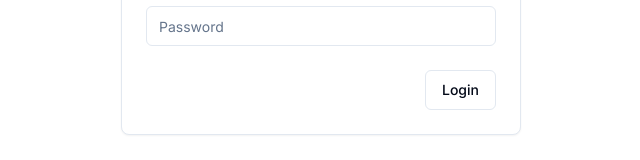
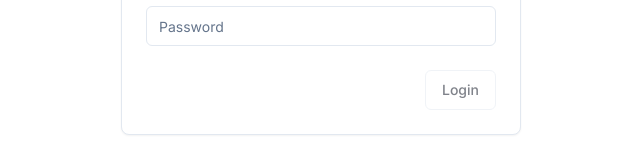
Before and after one commit to itskaramaman/next-sharing, a Next.js app: page /login in a window 1280 px wide. Shown: the part 427-587 px from the top of the page, without its empty margins (319-959 px from the left). Built offline with nearby package versions, Linux system fonts and the light colour scheme.

Commit message:
login func completed with jwt

```diff
--- a/package.json
+++ b/package.json
@@ -29,6 +29,7 @@
   },
   "devDependencies": {
     "@types/bcryptjs": "^2.4.6",
+    "@types/jsonwebtoken": "^9.0.6",
     "@types/node": "^20",
     "@types/react": "^18",
     "@types/react-dom": "^18",
--- a/src/app/api/users/login/route.ts
+++ b/src/app/api/users/login/route.ts
@@ -12,15 +12,15 @@ export async function POST(request: NextRequest) {
     const { email, password } = reqBody;
 
     // check if user exists
-    const user = await User.findOne(email);
+    const user = await User.findOne({ email });
 
     if (!user) {
-      return NextResponse.json({ error: "User does not exists", staus: 400 });
+      return NextResponse.json({ error: "User does not exists", status: 400 });
     }
 
-    const validPassword = bcryptjs.compare(password, user.password);
+    const validPassword = await bcryptjs.compare(password, user.password);
     if (!validPassword) {
-      return NextResponse.json({ error: "Invalid Password", staus: 400 });
+      return NextResponse.json({ error: "Invalid Password", status: 400 });
     }
 
     // create token data
@@ -38,6 +38,7 @@ export async function POST(request: NextRequest) {
     const response = NextResponse.json({
       message: "Login Successful",
       success: true,
+      status: 200,
     });
 
     response.cookies.set("token", token, { httpOnly: true });
--- a/src/app/login/page.tsx
+++ b/src/app/login/page.tsx
@@ -1,7 +1,8 @@
 "use client";
 
 import Link from "next/link";
-
+import LoadingBall from "@/components/ui/Loading";
+import { useToast } from "@/components/ui/use-toast";
 import {
   Card,
   CardContent,
@@ -13,12 +14,49 @@ import {
 import { Button } from "@/components/ui/button";
 import { Input } from "@/components/ui/input";
 import { Label } from "@/components/ui/label";
-import { useState } from "react";
+import { useEffect, useState } from "react";
+import { useRouter } from "next/navigation";
+import axios from "axios";
 
 export default function LoginPage() {
+  const router = useRouter();
+  const { toast } = useToast();
   const [user, setUser] = useState({ email: "", password: "" });
 
-  const onLogin = async () => {};
+  const [buttonDisabled, setButtonDisabled] = useState(false);
+  const [loading, setLoading] = useState(false);
+
+  const onLogin = async () => {
+    try {
+      setLoading(true);
+      const response = await axios.post("/api/users/login", user);
+      if (response.data.status === 200) {
+        toast({ title: "Login Success", description: "Let's Explore" });
+        router.push("/");
+      } else {
+        toast({
+          title: "Invalid Credentials",
+          description: "Please check your email and password",
+        });
+      }
+    } catch (error: any) {
+      console.log("Login failed", error.message);
+    } finally {
+      setLoading(false);
+    }
+  };
+
+  useEffect(() => {
+    if (user.email.length > 0 && user.password.length > 0) {
+      setButtonDisabled(false);
+    } else {
+      setButtonDisabled(true);
+    }
+  }, [user]);
+
+  if (loading) {
+    return <LoadingBall />;
+  }
   return (
     <div className="flex flex-col items-center justify-center min-h-screen py-2">
       <Card className="w-[400px]">
@@ -61,7 +99,7 @@ export default function LoginPage() {
           </form>
         </CardContent>
         <CardFooter className="flex justify-end">
-          <Button onClick={onLogin} variant="outline">
+          <Button onClick={onLogin} variant="outline" disabled={buttonDisabled}>
             Login
           </Button>
         </CardFooter>
```
Also changed, not shown: 1 other file (tests, documents, lock files or other folders).
